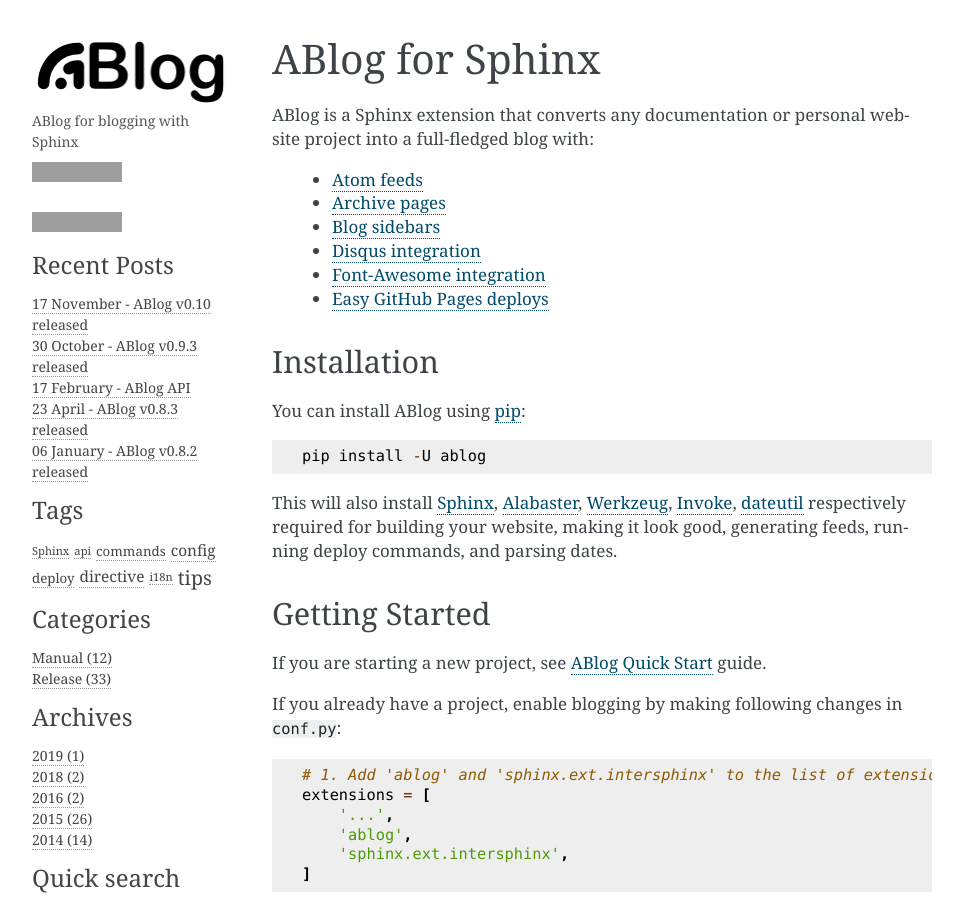
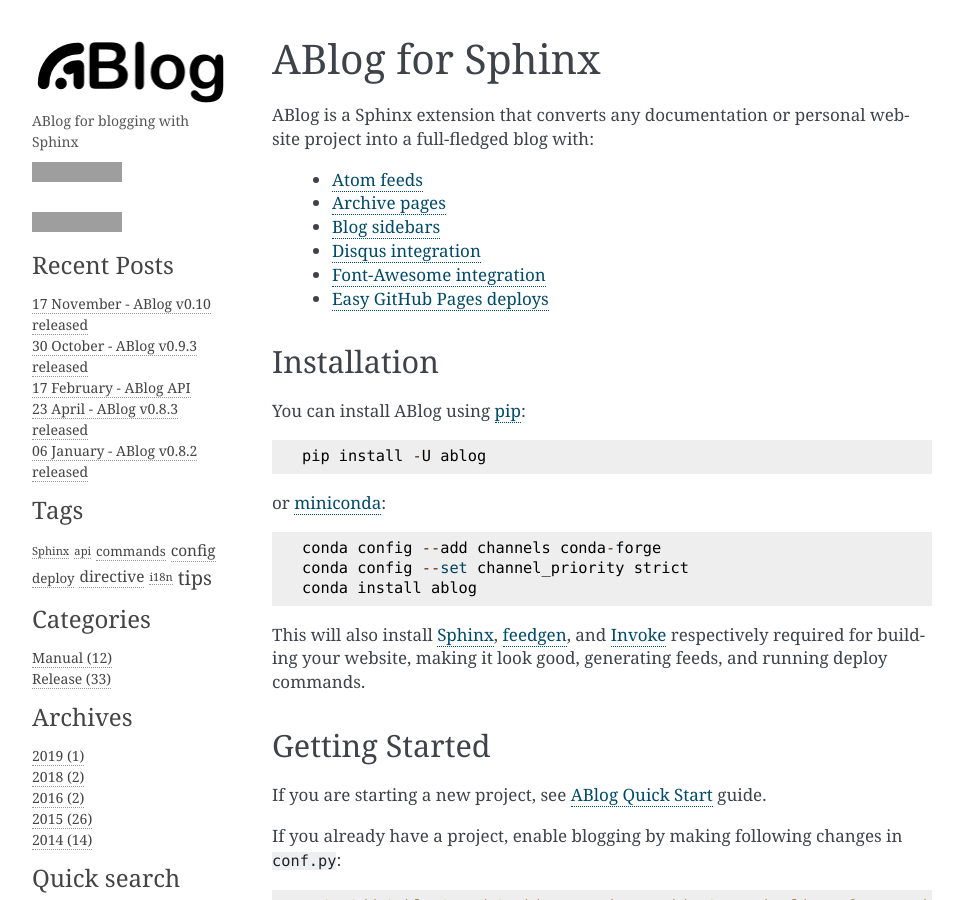
Before and after one commit to sunpy/ablog, a Sphinx documentation site: the page built from docs/index.rst, in a window 1280 px wide and 900 px high, cut to the strip 0-900 px from the top of the window. Shown: the whole strip, without its empty margins (148-1111 px from the left). Built offline with Sphinx 7.4.7, drawn with Linux system fonts in a browser that asks for light colours; comment, search, counter and statistics services are not loaded; grey boxes are pictures that could not be loaded.

Commit message:
Removed pins, replaced packages

```diff
--- a/ablog/__init__.py
+++ b/ablog/__init__.py
@@ -46,7 +46,7 @@
         builder = builder.builder
 
     not_supported = {"json", "pickle"}
-    return builder.format == "html" and not builder.name in not_supported
+    return builder.format == "html" and builder.name not in not_supported
 
 
 def html_page_context(app, pagename, templatename, context, doctree):
--- a/ablog/version.py
+++ b/ablog/version.py
@@ -1,4 +1,3 @@
-# This file is for compatibility with astropy_helpers
 from pkg_resources import DistributionNotFound, get_distribution
 
 try:
--- a/appveyor.yml
+++ b/appveyor.yml
@@ -25,12 +25,6 @@
     - ps: Start-FileDownload "https://repo.continuum.io/miniconda/Miniconda$env:PY_MAJOR_VER-latest-Windows-$env:PYTHON_ARCH.exe" C:\Miniconda.exe; echo "Finished downloading miniconda"
     - cmd: C:\Miniconda.exe /S /D=C:\Py
     - cmd: SET PATH=C:\Py;C:\Py\Scripts;C:\Py\Library\bin;%PATH%
-    - cmd: conda config --set always_yes yes
-    - cmd: conda update conda --quiet
-    - cmd: conda config --add channels conda-forge
-    - cmd: conda config --set channel_priority strict
-    - cmd: conda install sphinx werkzeug==0.16.1 alabaster invoke graphviz nbsphinx==0.4.3 --quiet
-    - cmd: python -m pip install --upgrade pip
     - cmd: pip install -e .[all]
 
 test_script:
--- a/docs/conf.py
+++ b/docs/conf.py
@@ -3,7 +3,6 @@
 import alabaster
 from pkg_resources import get_distribution
 from sphinx import addnodes
-
 
 ablog_builder = "dirhtml"
 ablog_website = "_website"
@@ -108,7 +107,7 @@
 
 intersphinx_mapping = {
     "python": ("https://docs.python.org/", None),
-    "sphinx": ("http://www.sphinx-doc.org/en/latest/", None),
+    "sphinx": ("https://www.sphinx-doc.org/en/master/", None),
 }
 
 extlinks = {
--- a/docs/index.rst
+++ b/docs/index.rst
@@ -23,20 +23,17 @@
 Installation
 ------------
 
-You can install ABlog using pip_::
+You can install ABlog using `pip <https://pip.pypa.io/en/stable/>`__::
 
     pip install -U ablog
 
-This will also install `Sphinx <http://sphinx-doc.org/>`_, Alabaster_,
-Werkzeug_, Invoke_, dateutil_ respectively required for building your website,
-making it look good, generating feeds, running deploy commands, and parsing
-dates.
+or `miniconda <https://docs.conda.io/en/latest/miniconda.html>`__::
 
-.. _pip: https://pip.pypa.io/en/stable/
-.. _Werkzeug: https://www.palletsprojects.com/p/werkzeug/
-.. _Alabaster: https://github.com/bitprophet/alabaster
-.. _Invoke: https://www.pyinvoke.org/
-.. _dateutil: https://pypi.org/project/python-dateutil/
+    conda config --add channels conda-forge
+    conda config --set channel_priority strict
+    conda install ablog
+
+This will also install `Sphinx <http://sphinx-doc.org/>`__, `feedgen <https://github.com/lkiesow/python-feedgen>`__, and `Invoke <https://www.pyinvoke.org/>`__ respectively required for building your website, making it look good, generating feeds, and running deploy commands.
 
 Getting Started
 ---------------
@@ -56,7 +53,6 @@
 
 
 .. _ABlog Quick Start: https://ablog.readthedocs.io/manual/ablog-quick-start.html
-
 
 How it works
 ------------
--- a/docs/manual/cross-referencing-blog-pages.rst
+++ b/docs/manual/cross-referencing-blog-pages.rst
@@ -24,10 +24,8 @@
 Archive pages
 -------------
 
-
 Archive pages, on the other hand, can be cross-referenced by combining
 archive type and archive name as follows:
-
 
 ==============  ==========================  ===============================
 Archive         Example                     reStructured Text
```
Also changed, not shown: README.rst (+1 -76 lines), setup.cfg (+7 -6 lines), .readthedocs.yml, .travis.yml, LICENSE.rst, 5 other files.
